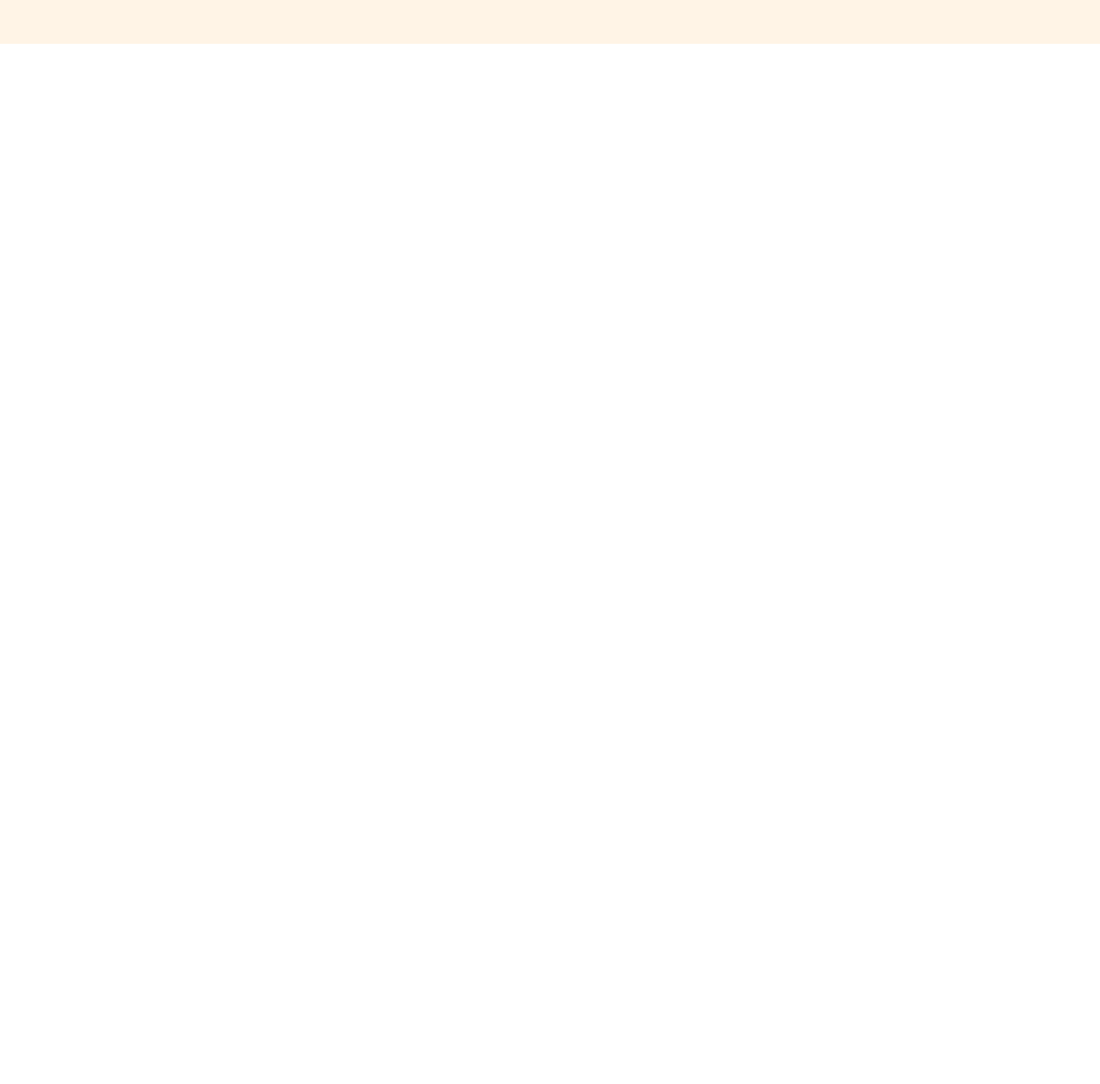
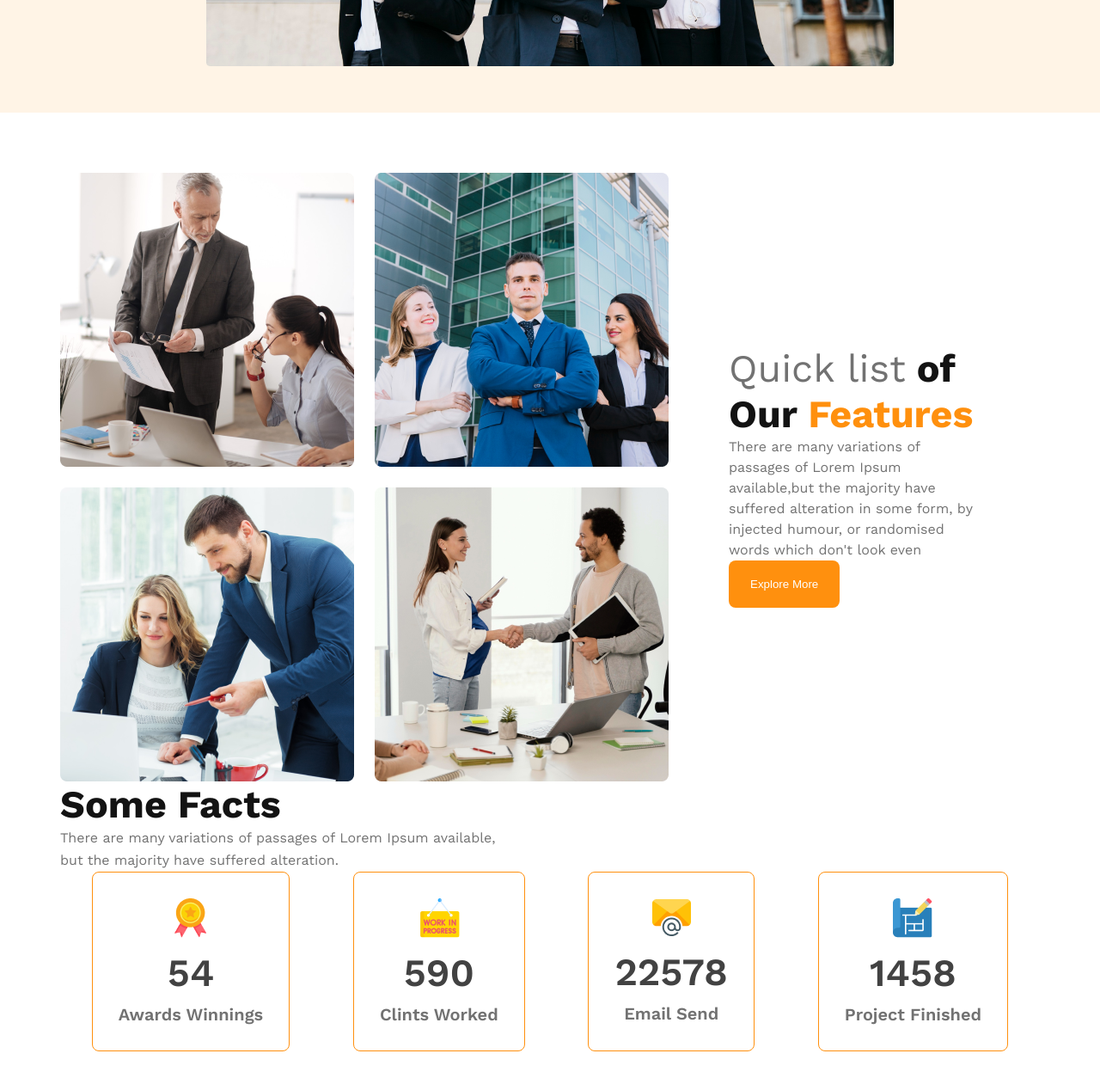
Before and after one commit to shahi-shawal/g3-architects, a plain HTML site: page index.html in a window 1280 px wide. Shown: the part 779-2040 px from the top of the page at 86% size. Before the commit the page ends 830 px from the top, so only its background shows below. Drawn offline with nearby package versions, Linux system fonts and the light colour scheme.

Commit message:
add facts section

```diff
--- a/index.html
+++ b/index.html
@@ -24,7 +24,7 @@
           <div class="banner">
             <div class="banner-content">
                 <h1 class="banner-title">
-                    Brand New Group of Architects
+                    Brand New <br>Group of Architects
                 </h1>
                 <p class="banner-description">
                     There are many variations of passages of Lorem Ipsum available, but the majority have suffered alteration in some form, by injected humour, or randomised words which don't look even
@@ -38,7 +38,63 @@
     </header>
 
     <main>
+         <!-- teams section -->
+         <section class="team-container">
+              <div class="team-picture">
+                <img src="./images/team1.png" alt="" srcset="">
+                <img src="./images/team2.png" alt="" srcset="">
+                <img src="./images/team3.png" alt="" srcset="">
+                <img src="./images/team4.png" alt="" srcset="">
+              </div>
+              <div class="team-content">
+                <h3 class="team-title">
+                    <span class="Quick-list">Quick list</span> <span class="of-Our">of Our</span> <span class="text-Features">Features</span>
+                </h3>
+                <p class="team-description">
+                    There are many variations of passages of Lorem Ipsum available,but the majority have suffered alteration in some form, by injected humour, or randomised words which don't look even
+                </p>
+                <button class="btn-praimary">
+                    Explore More
+                </button>
+            </div>
+         </section>
+         <!-- featured section -->
+        <section class="feature">
 
+        </section>
+        <!-- facts section  -->
+        <section class="facts">
+            <h3 class="facts nav-title">
+                Some Facts
+            </h3>
+            <p class="facts-description">
+                There are many variations of passages of Lorem Ipsum available,<br>but the majority have suffered alteration.
+            </p>
+            <div class="facts-card-container">
+                <!-- .card*4>img+h2.card-satas+p.card-title -->
+                <div class="card">
+                    <img src="./images/icons/ribon.png" alt="">
+                    <h2 class="card-satas">54</h2>
+                    <p class="card-title">Awards Winnings</p>
+                </div>
+                <div class="card">
+                    <img src="./images/icons/customers.png" alt="">
+                    <h2 class="card-satas">590</h2>
+                    <p class="card-title">Clints Worked</p>
+                </div>
+                <div class="card">
+                    <img src="./images/icons/email.png" alt="">
+                    <h2 class="card-satas">22578</h2>
+                    <p class="card-title">Email Send</p>
+                </div>
+                <div class="card">
+                    <img src="./images/icons/projects.png" alt="">
+                    <h2 class="card-satas">1458</h2>
+                    <p class="card-title">Project Finished</p>
+                </div>
+
+            </div>
+        </section>
     </main>
 
     <footer>
--- a/style/architects.css
+++ b/style/architects.css
@@ -12,6 +12,11 @@ body{
 header{
     background: rgba(255, 144, 14, 0.10);
     padding: 50px 240px;
+}
+
+main{
+    width: 1140px;
+    margin: 70px auto;
 }
 .btn-praimary{
     border-radius: 8px;
@@ -58,6 +63,7 @@ nav li a{
     font-size: 4rem;
     font-weight: 700;
     color: #131313;
+    margin-top: 80px;
 }
 .banner-description{
     color: #727272;
@@ -69,17 +75,106 @@ nav li a{
     width: 100%;
 }
 
+/* team style  */
+.team-container{
+    display: flex;
+    align-items: center;
+}
+.team-picture{
+    display: grid;
+    grid-template-columns: repeat(2,1fr);
+    gap: 1.5rem;
+}
+.team-content {
+    padding-right: 70px;
+    padding-left: 70px;
+}
+.team-title{
+    font-size: 2.8rem;
+}
+.team-title .Quick-list{
+    font-weight: 500;
+    color: #727272;
+}
+.team-title .of-Our{
+    font-weight: 700;
+    color:#131313;
+}
+.team-title .text-Features{
+    font-weight: 700;
+    color:#FF900E;
+}
+.team-description{
+    color:  #727272;
+    font-weight: 400;
+    line-height: 1.5rem;
+}
+
+/* facts section  */
+.facts-description{
+    color: var(--dark-03, #727272);
+    font-weight: 400;
+    font-size: 1rem;
+    line-height: 26px; /* 162.5% */
+}
+.facts-card-container{
+    display: flex;
+    justify-content: space-around;
+}
+
+.facts-card-container .card{
+    border-radius: 8px;
+    border: 1px solid #FF900E;
+    text-align: center;
+    padding:  30px;
+}
+.facts-card-container .card-satas{
+    font-size: 2.8rem;
+    font-weight: 600;
+    color:#424242;
+    margin-top: 10px;
+    margin-bottom: 10px
+}
+.facts-card-container .card-title{
+    font-weight: 600;
+    font-size: 1.25rem;
+    color: #727272;
+    margin-top: 5px;
+}
+
+
 /* resposnsive style  */
  /* mobile and small  */
-@media screen and (max-width:576px) {
+ @media screen and (max-width:576px) {
     header{
         padding: 20px;
     }
     nav{
         flex-direction: column;
     }
+    .banner-title{
+        margin-top: none;
+    }
+    /* team style  */
+    .team-container{
+        flex-direction: column-reverse;
+        padding-left: 10px;
+        padding-right: 10px;
+        align-items: flex-start;
+    }
+    .team-content {
+        display: flex;
+        flex-direction: column;
+        align-items: flex-start;
+        padding: 0;
+    }
+    .team-title{
+        font-size: 1.8rem;
+    }
+    .team-picture{
+        grid-template-columns: 1fr;
+    }
 }
-
 /* meduim amd table  */
 @media screen and (min-width:576px) and (max-width:960px) {
     header{
@@ -88,4 +183,7 @@ nav li a{
     nav{
         flex-direction: column;
     }
+    .banner-title{
+        margin-top: none;
+    }
 }
```
